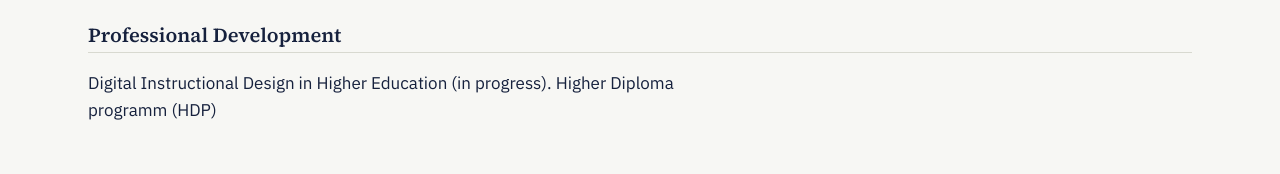
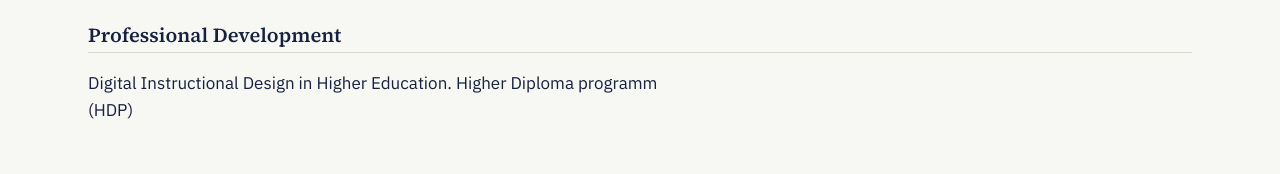
Before and after one commit to Dan-web421/my-portfolio, a plain HTML site: page cv.html in a window 1280 px wide. Shown: the part 3123-3297 px from the top of the page. Drawn offline with Linux system fonts and the light colour scheme.

Commit message:
Update cv.html

```diff
--- a/cv.html
+++ b/cv.html
@@ -120,7 +120,7 @@ and electronic structure of doped Si(111) (2√3×2√3)R30o -Sn interfaces. Phy
       </div>
       <div class="cv-section-block">
         <h4>Professional Development</h4>
-        <p>Digital Instructional Design in Higher Education (in progress). Higher Diploma programm (HDP)</p>
+        <p>Digital Instructional Design in Higher Education. Higher Diploma programm (HDP)</p>
       </div>
     </div>
   </section>
```
